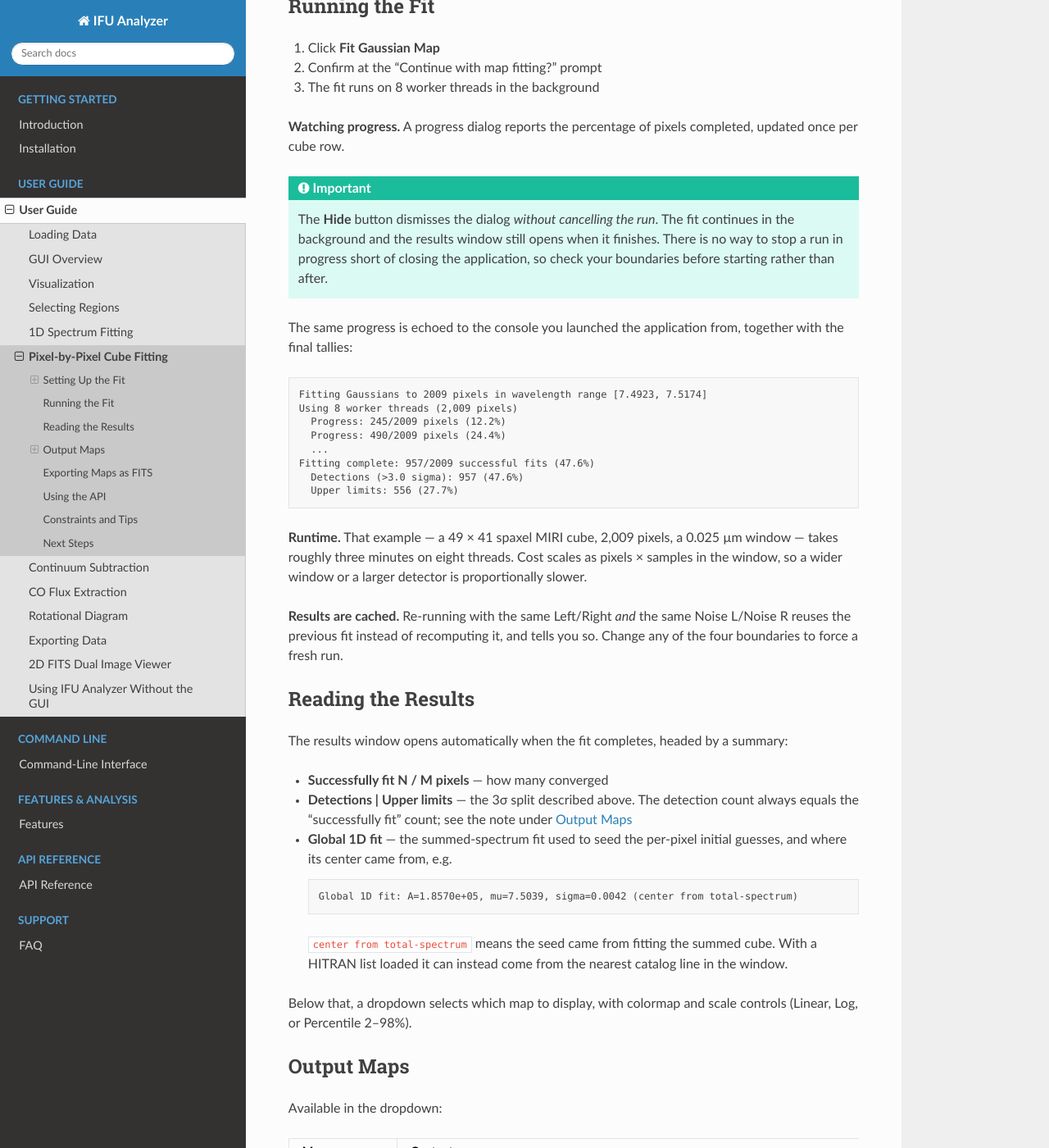
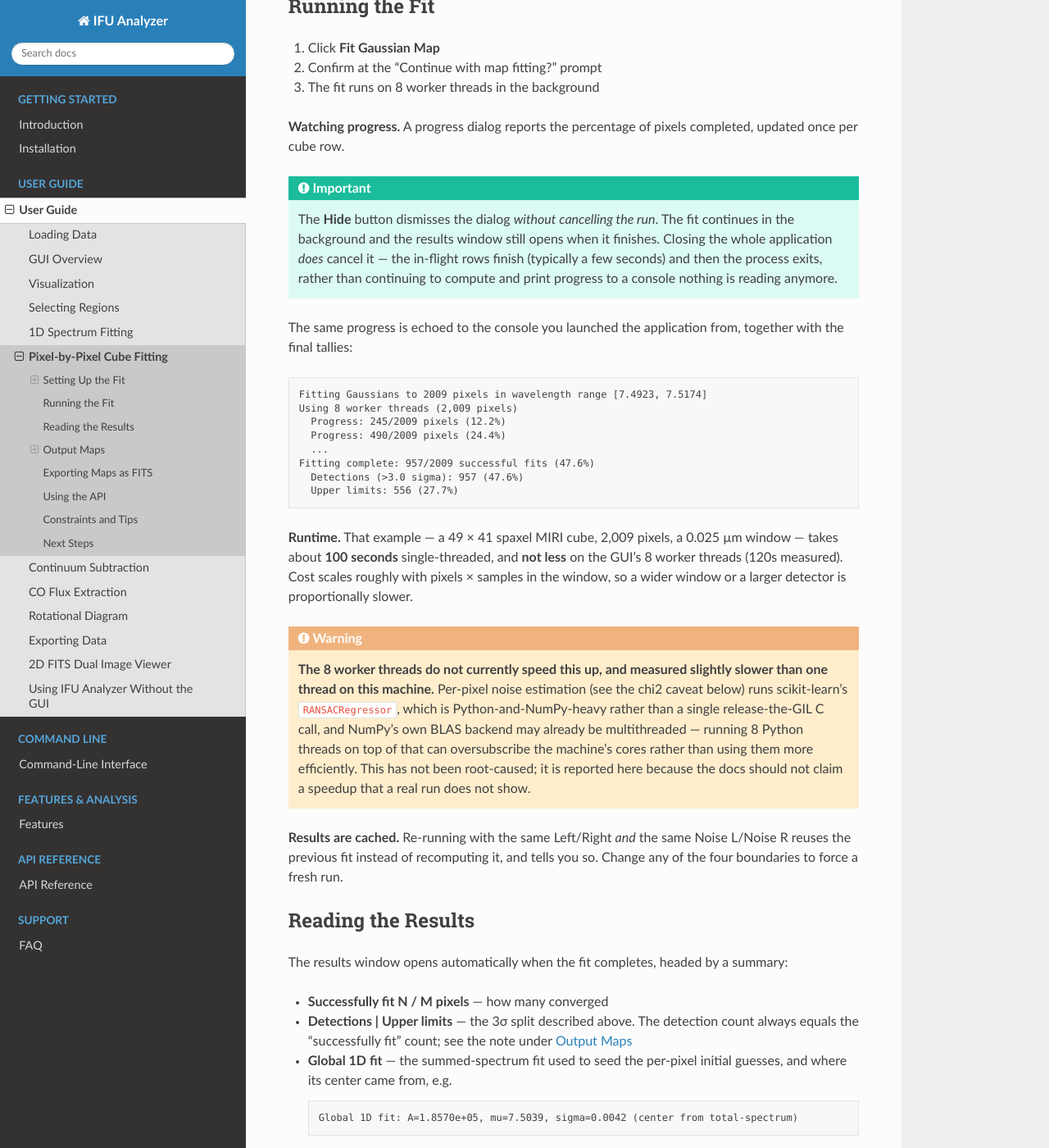
Before and after one commit to ilariapascucci/IFU-Analyzer, a Sphinx documentation site: the page built from docs/user_guide/gaussian_fitting_cube.rst, in a window 1280 px wide and 1400 px high, scrolled down 1920 px. Shown: the whole window at 82% size. Built offline with Sphinx 7.4.7 and the Read the Docs theme 3.1.0, drawn with Linux system fonts in a browser that asks for light colours.

```diff
--- a/docs/user_guide/gaussian_fitting_cube.rst
+++ b/docs/user_guide/gaussian_fitting_cube.rst
@@ -92,9 +92,10 @@
 .. important::
 
    The **Hide** button dismisses the dialog *without cancelling the run*. The fit continues in
-   the background and the results window still opens when it finishes. There is no way to stop
-   a run in progress short of closing the application, so check your boundaries before starting
-   rather than after.
+   the background and the results window still opens when it finishes. Closing the whole
+   application *does* cancel it — the in-flight rows finish (typically a few seconds) and
+   then the process exits, rather than continuing to compute and print progress to a console
+   nothing is reading anymore.
 
 The same progress is echoed to the console you launched the application from, together with
 the final tallies:
@@ -111,8 +112,19 @@
       Upper limits: 556 (27.7%)
 
 **Runtime.** That example — a 49 × 41 spaxel MIRI cube, 2,009 pixels, a 0.025 µm window —
-takes roughly three minutes on eight threads. Cost scales as pixels × samples in the window,
-so a wider window or a larger detector is proportionally slower.
+takes about **100 seconds** single-threaded, and **not less** on the GUI's 8 worker threads
+(120s measured). Cost scales roughly with pixels × samples in the window, so a wider window
+or a larger detector is proportionally slower.
+
+.. warning::
+
+   **The 8 worker threads do not currently speed this up, and measured slightly slower than
+   one thread on this machine.** Per-pixel noise estimation (see the chi2 caveat below)
+   runs scikit-learn's ``RANSACRegressor``, which is Python-and-NumPy-heavy rather than a
+   single release-the-GIL C call, and NumPy's own BLAS backend may already be
+   multithreaded — running 8 Python threads on top of that can oversubscribe the machine's
+   cores rather than using them more efficiently. This has not been root-caused; it is
+   reported here because the docs should not claim a speedup that a real run does not show.
 
 **Results are cached.** Re-running with the same Left/Right *and* the same Noise L/Noise R
 reuses the previous fit instead of recomputing it, and tells you so. Change any of the four
```
Also changed, not shown: test_docs_api.py (+4 -4 lines), 6 other files.
